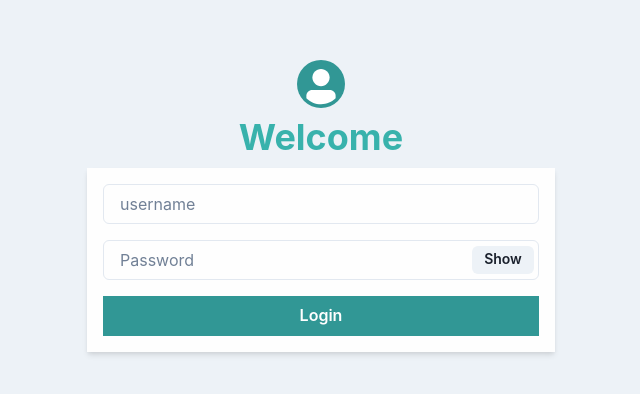
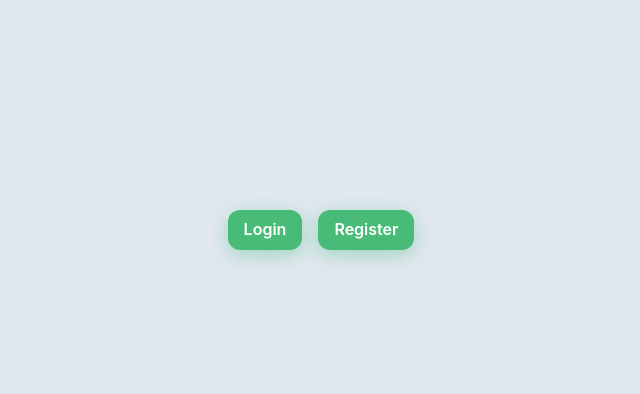
Before and after one commit to NoxturneDev/menfesskuy-frontend, a React (Create React App) app: page / in a window 1280 px wide. Shown: the part 190-584 px from the top of the page, without its empty margins (319-959 px from the left). Built offline with nearby package versions, Linux system fonts and the light colour scheme.

Commit message:
adding homepage

```diff
--- a/src/App.js
+++ b/src/App.js
@@ -1,21 +1,24 @@
 import React from "react";
-import {Routes, Route, BrowserRouter } from "react-router-dom"
+import { Routes, Route, BrowserRouter } from "react-router-dom"
 import Dashboard from "./pages/Dashboard";
 import Message from "./pages/Message"
 import Login from "./pages/Login"
 import Register from "./pages/Register.js"
+import Redirect from "./pages/Redirect"
 
-function App(){
-  return(
+function App() {
+  return (
     <BrowserRouter>
       <Routes>
-      <Route path="/" element={<Login />}>
+        <Route path="/" element={<Redirect />}>
+        </Route>
+        <Route path="/login" element={<Login />}>
+        </Route>
+        <Route path="/register" element={<Register />}>
         </Route>
         <Route path="/dashboard" element={<Dashboard />}>
         </Route>
         <Route path="/message/:user" element={<Message />}>
-      </Route>
-      <Route path="/register" element={<Register />}>
         </Route>
       </Routes>
     </BrowserRouter>
--- a/src/components/Card.js
+++ b/src/components/Card.js
@@ -8,7 +8,7 @@ import {
 } from '@chakra-ui/react';
 import { Link } from 'react-router-dom';
 
-export default function Card({ link }) {
+export default function Card({ link , txt, header}) {
     return (
         <Center py={6} mx={5}>
             <Box
@@ -36,7 +36,7 @@ export default function Card({ link }) {
                     <Stack direction={'row'} align={'center'} justify={'center'}>
 
                         <Text fontSize={'4xl'} fontWeight={800}>
-                            MSG BOX
+                            {header}
                         </Text>
                     </Stack>
                 </Stack>
@@ -56,7 +56,7 @@ export default function Card({ link }) {
                             _focus={{
                                 bg: 'green.500',
                             }}>
-                            Open Message Box
+                            {txt}
                         </Button>
                     </Link>
                 </Box>
--- /dev/null
+++ b/src/pages/Redirect.js
@@ -0,0 +1,65 @@
+import React from 'react'
+import Card from '../components/Card'
+import { Link } from 'react-router-dom'
+import {
+    Flex,
+    Stack,
+    Button
+} from '@chakra-ui/react'
+function Redirect() {
+    return (
+        <>
+            <Flex
+                minWidth="100vw"
+                bgColor="gray.200"
+                height="100vh"
+                alignItems="center"
+                justifyContent="center"
+            >
+                <Flex
+                    w="60%"
+                    alignItems="center"
+                    justifyContent="center"
+                    gap={4}
+                >
+                    <Link to="/login">
+                        <Button
+                            mt={10}
+                            w={'full'}
+                            bg={'green.400'}
+                            color={'white'}
+                            rounded={'xl'}
+                            boxShadow={'0 5px 20px 0px rgb(72 187 120 / 43%)'}
+                            _hover={{
+                                bg: 'green.500',
+                            }}
+                            _focus={{
+                                bg: 'green.500',
+                            }}>
+                            Login
+                        </Button>
+                    </Link>
+                    <Link to="/register">
+                        <Button
+                            mt={10}
+                            w={'full'}
+                            bg={'green.400'}
+                            color={'white'}
+                            rounded={'xl'}
+                            boxShadow={'0 5px 20px 0px rgb(72 187 120 / 43%)'}
+                            _hover={{
+                                bg: 'green.500',
+                            }}
+                            _focus={{
+                                bg: 'green.500',
+                            }}>
+                            Register
+                        </Button>
+                    </Link>
+                </Flex>
+            </Flex>
+        </>
+    )
+}
+
+export default Redirect
```
Lines whose indentation alone changed are shown as unchanged.
